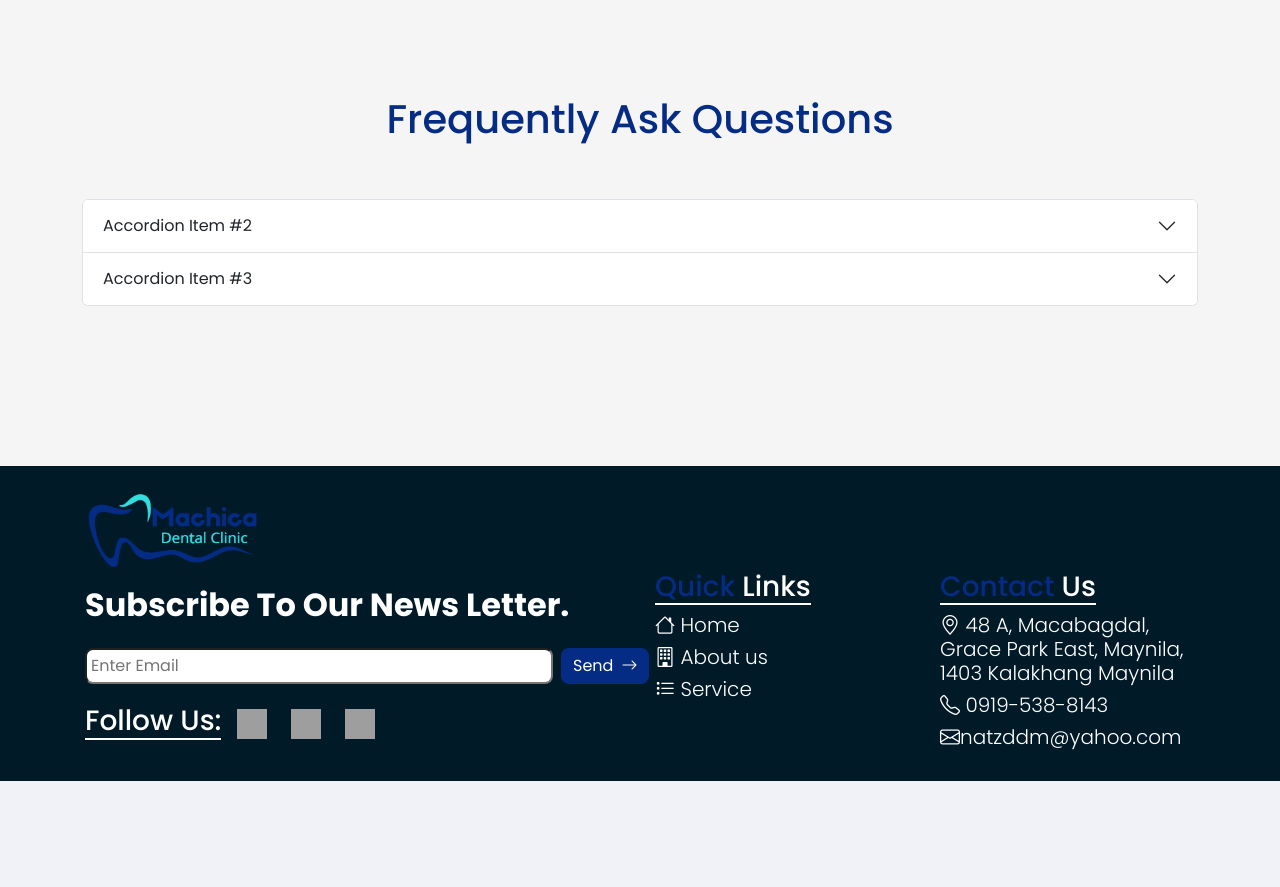
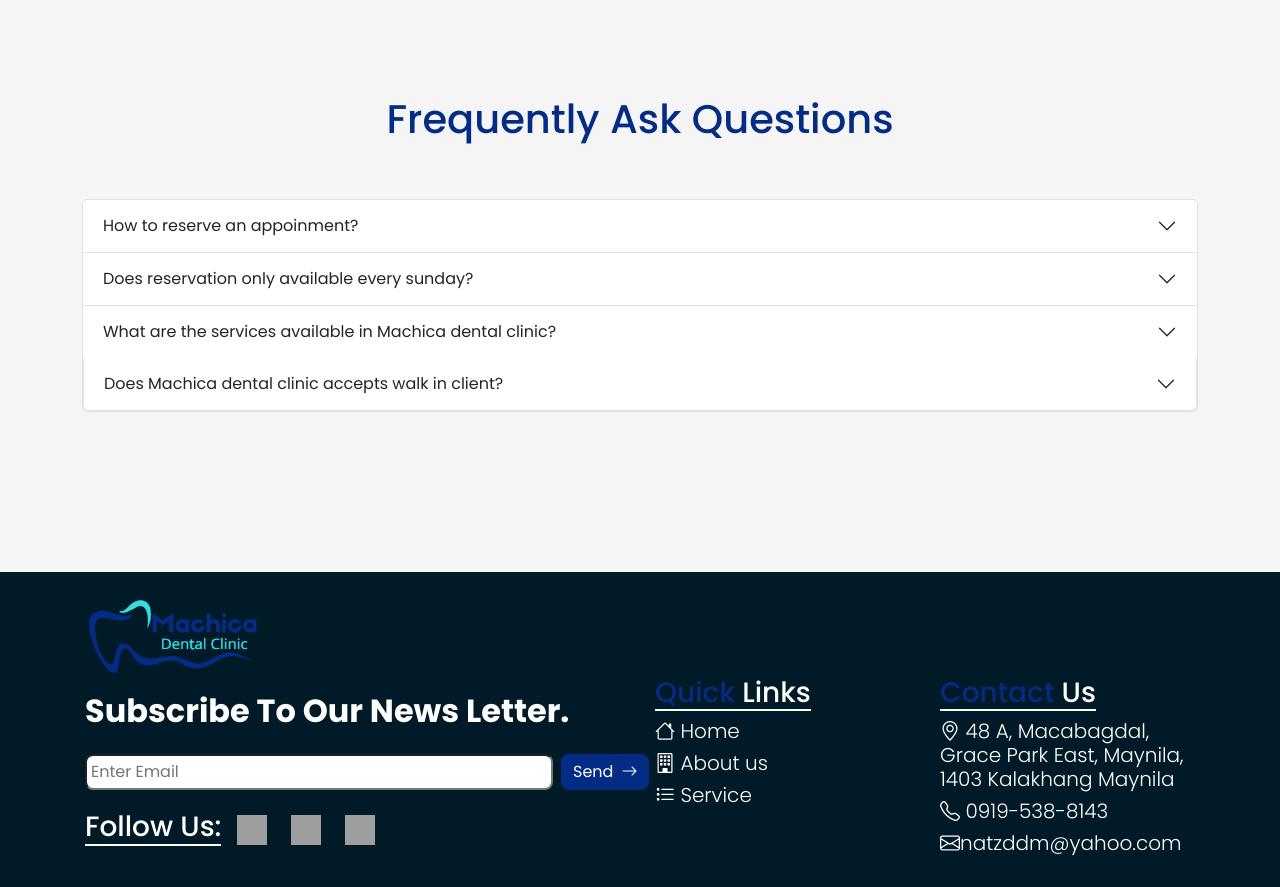
Before and after one commit to boom141/commision_machica, a Flask app: page /contact in a window 1280 px wide. Shown: the part 1233-2120 px from the top of the page. Before the commit the page ends 2014 px from the top, so only its background shows below. Run offline with Flask 2, Linux system fonts and the light colour scheme; some libraries are stand-ins or nearby versions; grey boxes are pictures that could not be loaded.

Commit message:
some modifications

```diff
--- a/src/scripts/controllers/auth.py
+++ b/src/scripts/controllers/auth.py
@@ -36,6 +36,8 @@ def form_validation():
 
         password_pattern = re.compile(r"[a-zA-Z0-9_@]{8,}")
 
+        print(data)
+
         #register validations
         if 'otp' not in data:
             if not password_pattern.search(data['password']):
--- a/src/static/css/auth.css
+++ b/src/static/css/auth.css
@@ -53,3 +53,7 @@
     margin-top: 7rem;
     margin-left: 0;
 }
+
+.hide{
+  display: none!important;
+}
--- a/src/static/css/services.css
+++ b/src/static/css/services.css
@@ -98,3 +98,8 @@
   .month-picker{
     width: max-content;
   }
+
+
+  .modal{
+    pointer-events: none!important;
+  }
--- a/src/templates/contactus.html
+++ b/src/templates/contactus.html
@@ -61,24 +61,66 @@
                 <div class="accordion-item">
                   <h2 class="accordion-header">
                     <button class="accordion-button collapsed" type="button" data-bs-toggle="collapse" data-bs-target="#collapseTwo" aria-expanded="false" aria-controls="collapseTwo">
-                      Accordion Item #2
+                      How to reserve an appoinment?
                     </button>
                   </h2>
                   <div id="collapseTwo" class="accordion-collapse collapse" data-bs-parent="#accordionExample">
                     <div class="accordion-body">
-                      <strong>This is the second item's accordion body.</strong> It is hidden by default, until the collapse plugin adds the appropriate classes that we use to style each element. These classes control the overall appearance, as well as the showing and hiding via CSS transitions. You can modify any of this with custom CSS or overriding our default variables. It's also worth noting that just about any HTML can go within the <code>.accordion-body</code>, though the transition does limit overflow.
+                      <strong>Answer : </strong>
+                      To set an appoinment the patient must be a registered user of the website.
+                      In the service page, clicking a certain service will display the available date for an appoiment.
+                      Be minded that reservations cannot be cancelled and cost one thousand pesos per reservation.
+                      <a href="{{url_for('views.services')}}" class="text-decoration-none"><button class="mt-3 transition-delay-3s btn text-white th-bg-1 rounded-3 p-3 d-flex column-gap-2">
+                        Book Appointment <i class="bi bi-arrow-right"></i>
+                    </button></a>
                     </div>
                   </div>
                 </div>
                 <div class="accordion-item">
                   <h2 class="accordion-header">
                     <button class="accordion-button collapsed" type="button" data-bs-toggle="collapse" data-bs-target="#collapseThree" aria-expanded="false" aria-controls="collapseThree">
-                      Accordion Item #3
+                      Does reservation only available every sunday?
                     </button>
                   </h2>
                   <div id="collapseThree" class="accordion-collapse collapse" data-bs-parent="#accordionExample">
                     <div class="accordion-body">
-                      <strong>This is the third item's accordion body.</strong> It is hidden by default, until the collapse plugin adds the appropriate classes that we use to style each element. These classes control the overall appearance, as well as the showing and hiding via CSS transitions. You can modify any of this with custom CSS or overriding our default variables. It's also worth noting that just about any HTML can go within the <code>.accordion-body</code>, though the transition does limit overflow.
+                      <strong>Answer : </strong>
+                      Machica dental clinic only accepts reservation every sunday.
+                    </div>
+                  </div>
+                </div>
+                <div class="accordion-item">
+                  <h2 class="accordion-header">
+                    <button class="accordion-button collapsed" type="button" data-bs-toggle="collapse" data-bs-target="#collapseFour" aria-expanded="false" aria-controls="collapseThree">
+                      What are the services available in Machica dental clinic?
+                    </button>
+                  </h2>
+                  <div id="collapseFour" class="accordion-collapse collapse" data-bs-parent="#accordionExample">
+                    <div class="accordion-body">
+                      <strong>Answer : </strong>
+                      <br>
+                      Machica dental services are the following:
+                      <ul>
+                        <li>Check Up</li>
+                        <li>Tooth removal</li>
+                        <li>Fillings</li>
+                        <li>Root Canal</li>
+                        <li>Braces</li>
+                        <li>Dental implants</li>
+                      </ul>
+                    </div>
+                  </div>
+                  <div class="accordion-item">
+                    <h2 class="accordion-header">
+                      <button class="accordion-button collapsed" type="button" data-bs-toggle="collapse" data-bs-target="#collapseThree" aria-expanded="false" aria-controls="collapseThree">
+                        Does Machica dental clinic accepts walk in client?
+                      </button>
+                    </h2>
+                    <div id="collapseThree" class="accordion-collapse collapse" data-bs-parent="#accordionExample">
+                      <div class="accordion-body">
+                        <strong>Answer : </strong>
+                        Machica dental clinic do accept walk in client but only on weekdays and saturday.
+                      </div>
                     </div>
                   </div>
                 </div>
```
Also changed, not shown: src/static/js/auth.js (+15 -6 lines), src/static/js/services.js (+8 -0 lines), src/templates/landing.html (+7 -8 lines), src/templates/services.html (+12 -4 lines), src/templates/user_register.html (+5 -2 lines).
